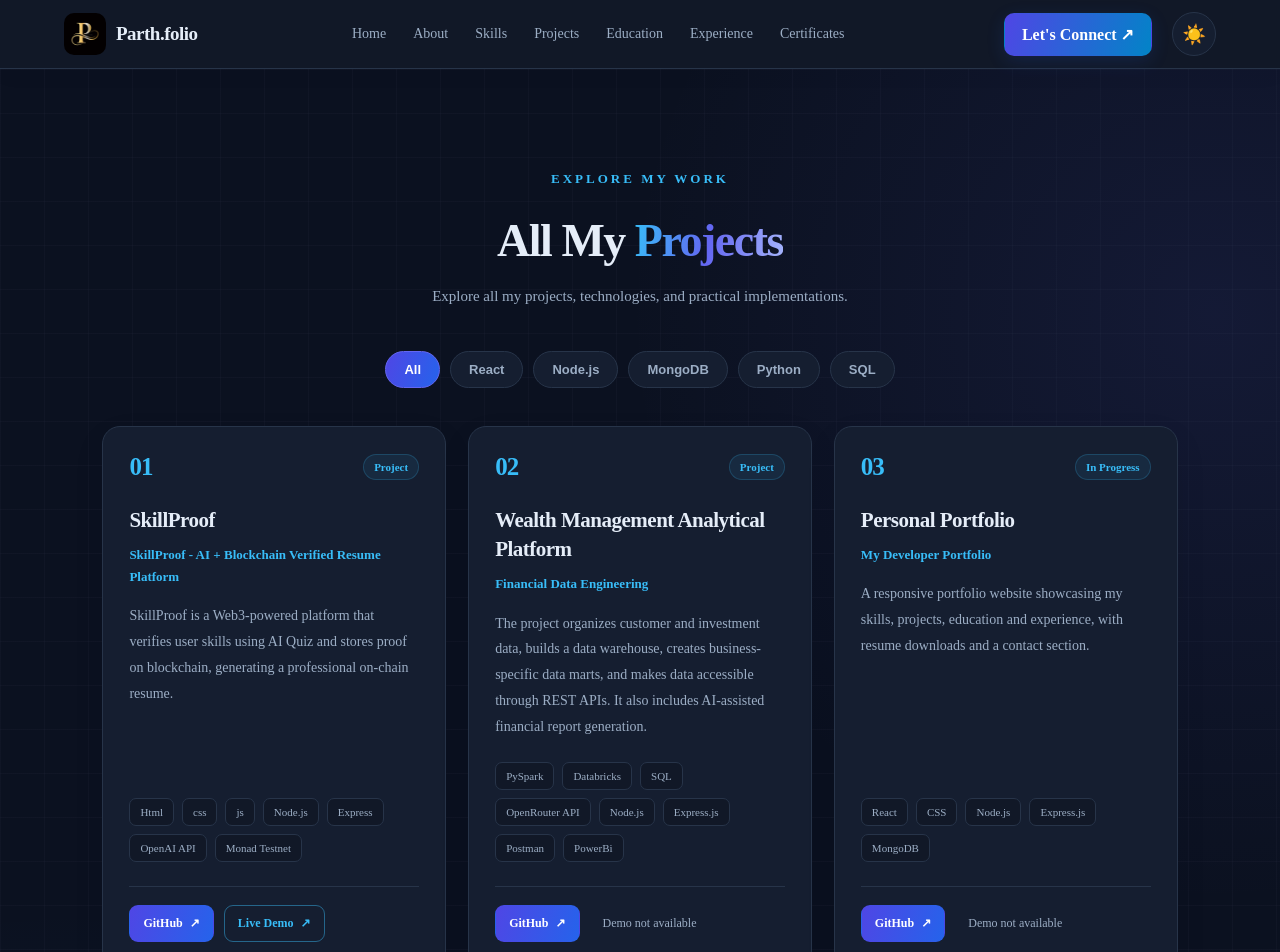
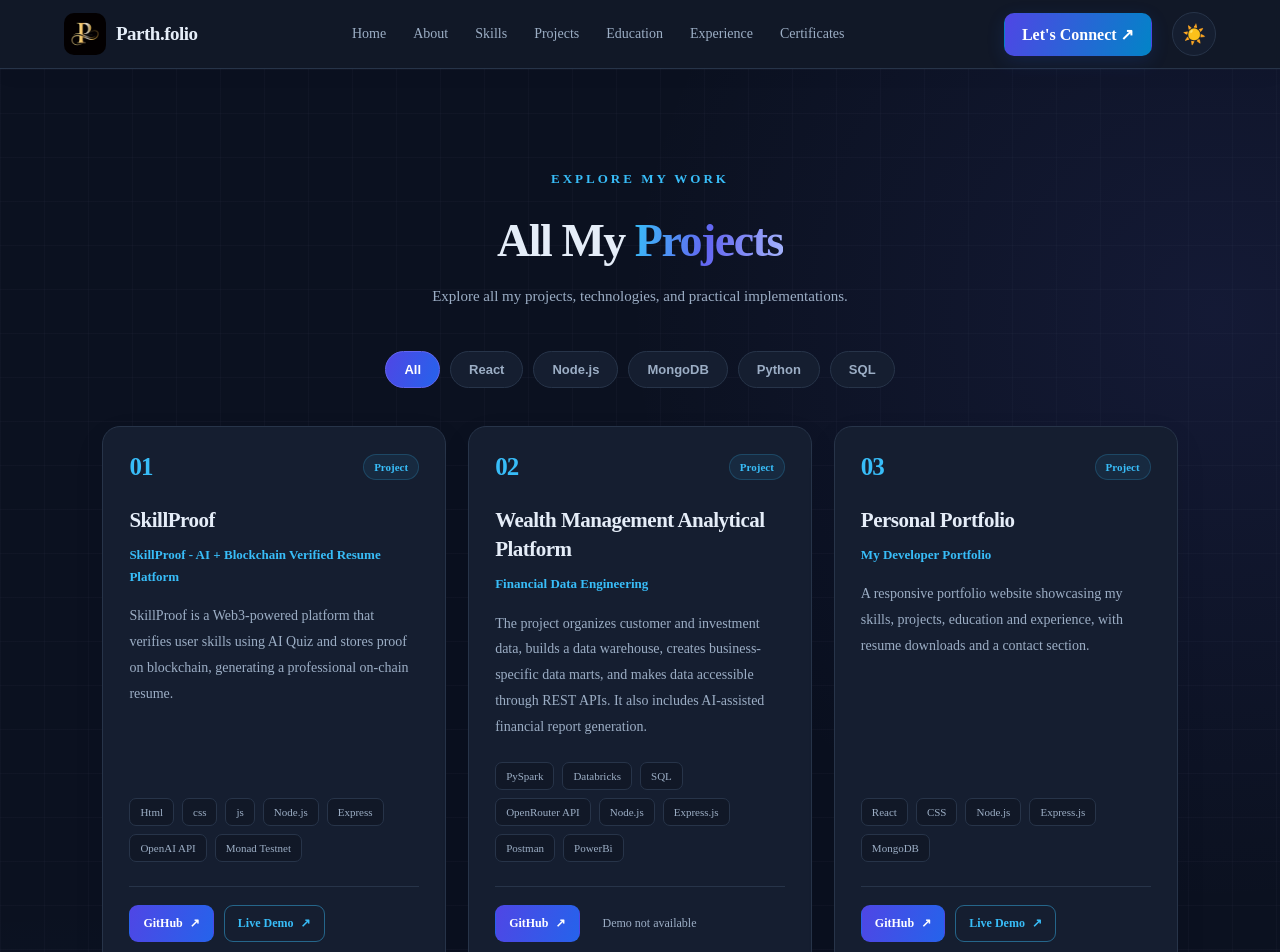
Before and after one commit to pl743/Portfolio, a React (Vite) app in the folder Client/: page /all-projects in a window 1280 px wide. Shown: the top 952 px of the page. Built offline with nearby package versions, Linux system fonts and the light colour scheme.

Commit message:
portfolio link

```diff
--- a/Client/src/components/project/Project.jsx
+++ b/Client/src/components/project/Project.jsx
@@ -30,8 +30,8 @@ const projects = [
     description: 'A responsive portfolio website showcasing my skills, projects, education and experience, with resume downloads and a contact section.',
     techStack: ['React', 'CSS', 'Node.js', 'Express.js', 'MongoDB'],
     github: 'https://github.com/pl743/Portfolio.git',
-    demo: '',
-    status: 'In Progress',
+    demo: 'parth-lavti.vercel.app',
+    status: 'Project',
   },
   {
     id: 4,
```
